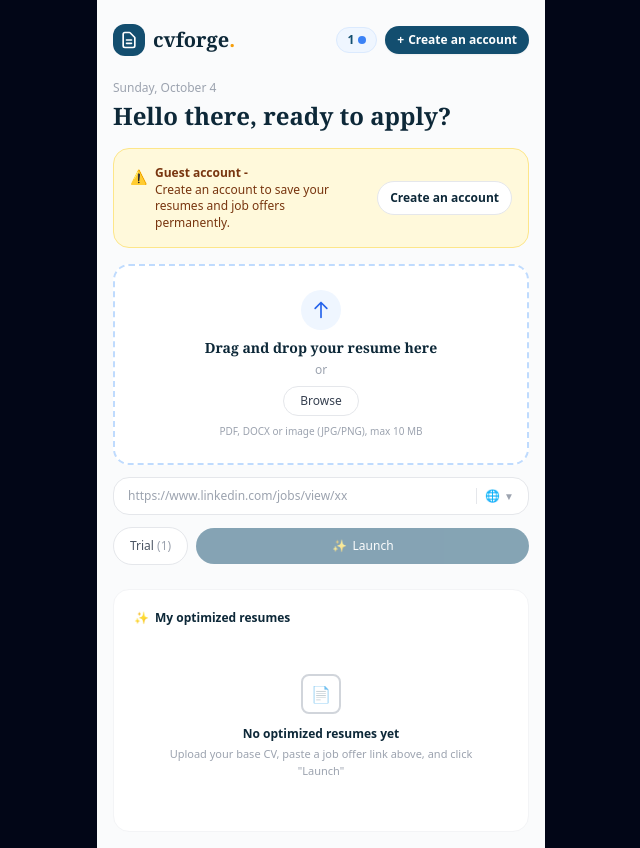
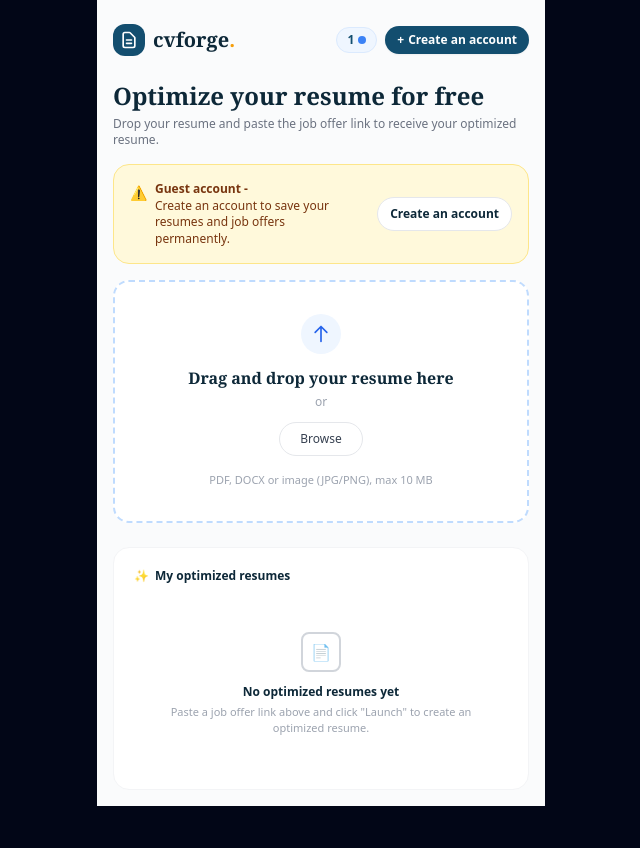
Before and after one commit to cvforgeapp-c/CVForge, a Next.js app: page /dashboard in a window 1280 px wide. Shown: the whole page, without its empty margins (319-959 px from the left). After the commit the page ends 806 px from the top, so only its background shows below. Built offline with nearby package versions, Linux system fonts and the light colour scheme.

Commit message:
fix: align dashboard states exact to screenshots (before upload, post upload card, and optimization progress)

```diff
--- a/app/dashboard/page.tsx
+++ b/app/dashboard/page.tsx
@@ -45,7 +45,6 @@ export default function Dashboard() {
     setFileError('')
     if (e.target.files && e.target.files[0]) {
       const file = e.target.files[0]
-      // Max 10MB validation
       if (file.size > 10 * 1024 * 1024) {
         setFileError('File size exceeds 10MB limit.')
         return
@@ -85,7 +84,7 @@ export default function Dashboard() {
         accept=".pdf,.docx,.doc,image/jpeg,image/png"
       />
 
-      {/* Header */}
+      {/* Top Header */}
       <header className="flex items-center justify-between py-2 mb-4">
         <Link href="/" className="flex items-center gap-2">
           <div className="bg-[#134e6f] p-1.5 rounded-xl text-white">
@@ -99,13 +98,21 @@ export default function Dashboard() {
         </Link>
 
         <div className="flex items-center gap-2">
+          {/* Credit Indicators */}
+          {user && (
+            <div className="bg-amber-50 text-amber-700 font-bold text-xs px-2.5 py-1 rounded-full flex items-center gap-1 border border-amber-200">
+              <span>0</span>
+              <span className="text-amber-500">🪙</span>
+            </div>
+          )}
           <div className="bg-blue-50 text-[#134e6f] font-bold text-xs px-2.5 py-1 rounded-full flex items-center gap-1 border border-blue-100">
             <span>1</span>
             <span className="w-2 h-2 rounded-full bg-blue-500 inline-block"></span>
           </div>
 
+          {/* User Email Badge / Account Button */}
           {user ? (
-            <div className="w-8 h-8 rounded-full bg-[#134e6f] text-amber-300 font-extrabold text-xs flex items-center justify-center shadow-sm">
+            <div className="w-8 h-8 rounded-full bg-[#134e6f] text-white font-extrabold text-xs flex items-center justify-center shadow-sm">
               {user.emailBadge}
             </div>
           ) : (
@@ -120,7 +127,19 @@ export default function Dashboard() {
         </div>
       </header>
 
-      {/* Date & Dynamic Greeting */}
+      {/* Dynamic Titles Depending on Upload State */}
+      {!uploadedFile ? (
+        /* STAGE 1: BEFORE UPLOAD */
+        <div className="mb-4">
+          <h1 className="font-serif font-extrabold text-2xl text-[#0d2838] mb-1">
+            Optimize your resume for free
+          </h1>
+          <p className="text-xs text-gray-500">
+            Drop your resume and paste the job offer link to receive your optimized resume.
+          </p>
+        </div>
+      ) : (
+        /* STAGE 2 & 3: AFTER UPLOAD */
         <div className="mb-4">
           <p className="text-xs text-gray-400 font-medium mb-1">
             {new Date().toLocaleDateString('en-US', { weekday: 'long', month: 'long', day: 'numeric' })}
@@ -129,8 +148,9 @@ export default function Dashboard() {
             {user ? `Hello ${user.firstName}, ready to apply?` : 'Hello there, ready to apply?'}
           </h1>
         </div>
+      )}
 
-      {/* Guest Warning Banner (Only for guests) */}
+      {/* Guest Warning Banner (Visible if not logged in) */}
       {!user && (
         <div className="bg-[#fff9db] border border-amber-200 rounded-2xl p-4 mb-4 flex items-center justify-between shadow-xs">
           <div className="flex items-start gap-2 max-w-[200px]">
@@ -149,15 +169,42 @@ export default function Dashboard() {
         </div>
       )}
 
-      {/* File Size Error Alert */}
+      {/* Error Alert */}
       {fileError && (
         <div className="bg-red-50 border border-red-200 text-red-700 text-xs rounded-xl p-3 mb-3 font-medium">
           {fileError}
         </div>
       )}
 
-      {/* Functional Base CV Upload Card */}
-      {uploadedFile ? (
+      {/* MAIN UPLOAD SECTION */}
+      {!uploadedFile ? (
+        /* Large Dropzone Box (Stage 1) */
+        <div
+          onClick={triggerFileInput}
+          className="border-2 border-dashed border-blue-200 bg-white rounded-2xl p-8 mb-6 text-center flex flex-col items-center justify-center cursor-pointer hover:border-blue-400 transition-colors shadow-2xs"
+        >
+          <div className="w-10 h-10 rounded-full bg-blue-50 text-blue-600 flex items-center justify-center mb-3">
+            <svg className="w-5 h-5" fill="none" stroke="currentColor" viewBox="0 0 24 24">
+              <path strokeLinecap="round" strokeLinejoin="round" strokeWidth="2" d="M5 10l7-7m0 0l7 7m-7-7v18" />
+            </svg>
+          </div>
+          <p className="font-serif font-bold text-base text-[#0d2838] mb-1">
+            Drag and drop your resume here
+          </p>
+          <span className="text-gray-400 text-xs mb-3">or</span>
+          <button
+            type="button"
+            className="bg-white border border-gray-200 text-gray-700 text-xs font-medium px-5 py-2 rounded-full shadow-2xs hover:bg-gray-50 transition-colors mb-4"
+          >
+            Browse
+          </button>
+          <p className="text-[11px] text-gray-400">
+            PDF, DOCX or image (JPG/PNG), max 10 MB
+          </p>
+        </div>
+      ) : (
+        /* Compact Base CV Card + Link Input + Launch Button (Stage 2 & 3) */
+        <>
           <div className="bg-white border border-blue-100 rounded-2xl p-3.5 mb-3 flex items-center justify-between shadow-2xs">
             <div className="flex items-center gap-3">
               <div className="w-9 h-10 border border-gray-200 rounded-lg bg-gray-50 flex items-center justify-center text-gray-400 font-semibold text-xs">
@@ -168,7 +215,7 @@ export default function Dashboard() {
                   YOUR BASE CV
                 </span>
                 <p className="text-xs font-bold text-[#0d2838] truncate max-w-[180px]">
-                {user ? user.firstName : 'Uploaded CV'}
+                  {user ? user.firstName : 'Base Resume'}
                 </p>
                 <p className="text-[11px] text-gray-400 truncate max-w-[180px]">
                   {uploadedFile.name}
@@ -178,7 +225,6 @@ export default function Dashboard() {
             <button
               type="button"
               onClick={triggerFileInput}
-            title="Upload a different resume"
               className="p-2 text-gray-400 hover:text-[#134e6f] transition-colors"
             >
               <svg className="w-4 h-4" fill="none" stroke="currentColor" viewBox="0 0 24 24">
@@ -186,34 +232,7 @@ export default function Dashboard() {
               </svg>
             </button>
           </div>
-      ) : (
-        /* Empty Upload Dropzone */
-        <div
-          onClick={triggerFileInput}
-          className="border-2 border-dashed border-blue-200 bg-white rounded-2xl p-6 mb-3 text-center flex flex-col items-center justify-center cursor-pointer hover:border-blue-400 transition-colors shadow-2xs"
-        >
-          <div className="w-10 h-10 rounded-full bg-blue-50 text-blue-600 flex items-center justify-center mb-2">
-            <svg className="w-5 h-5" fill="none" stroke="currentColor" viewBox="0 0 24 24">
-              <path strokeLinecap="round" strokeLinejoin="round" strokeWidth="2" d="M5 10l7-7m0 0l7 7m-7-7v18" />
-            </svg>
-          </div>
-          <p className="font-serif font-bold text-sm text-[#0d2838] mb-1">
-            Drag and drop your resume here
-          </p>
-          <span className="text-gray-400 text-xs mb-2">or</span>
-          <button
-            type="button"
-            className="bg-white border border-gray-200 text-gray-700 text-xs font-medium px-4 py-1.5 rounded-full shadow-2xs hover:bg-gray-50 transition-colors mb-2"
-          >
-            Browse
-          </button>
-          <p className="text-[10px] text-gray-400">
-            PDF, DOCX or image (JPG/PNG), max 10 MB
-          </p>
-        </div>
-      )}
 
-      {/* Job Offer Input & Launch Row */}
           <div className="space-y-3 mb-6">
             <div className="flex items-center border border-gray-200 rounded-2xl bg-white px-3.5 py-2.5 shadow-2xs focus-within:border-blue-400">
               <input
@@ -234,7 +253,7 @@ export default function Dashboard() {
               </div>
               <button
                 onClick={handleLaunch}
-            disabled={!jobUrl || !uploadedFile || isOptimizing}
+                disabled={!jobUrl || isOptimizing}
                 className="flex-1 bg-[#134e6f] hover:bg-[#0f3d57] disabled:opacity-50 text-white font-medium text-xs py-2.5 rounded-full transition-colors flex items-center justify-center gap-1.5 shadow-xs"
               >
                 <span>✨</span>
@@ -242,8 +261,10 @@ export default function Dashboard() {
               </button>
             </div>
           </div>
+        </>
+      )}
 
-      {/* Optimization Progress Stream */}
+      {/* MY OPTIMIZED RESUMES SECTION */}
       <div className="bg-white border border-gray-100 rounded-2xl p-5 shadow-2xs flex-1 flex flex-col">
         <div className="flex items-center gap-1.5 text-xs font-bold text-[#0d2838] mb-4">
           <span>✨</span>
@@ -251,6 +272,7 @@ export default function Dashboard() {
         </div>
 
         {isOptimizing ? (
+          /* Live Progress Box (Stage 3) */
           <div className="bg-[#fafbfc] border border-gray-100 rounded-2xl p-5 my-auto text-left space-y-3">
             <h3 className="font-serif font-bold text-base text-[#0d2838] mb-4">
               We&apos;re working on it.
@@ -277,6 +299,7 @@ export default function Dashboard() {
             })}
           </div>
         ) : (
+          /* Default Empty List Box */
           <div className="my-auto py-8 text-center flex flex-col items-center">
             <div className="w-10 h-10 border-2 border-gray-300 rounded-lg flex items-center justify-center mb-3 text-gray-300">
               📄
@@ -285,7 +308,7 @@ export default function Dashboard() {
               No optimized resumes yet
             </p>
             <p className="text-[11px] text-gray-400 max-w-xs leading-normal">
-              Upload your base CV, paste a job offer link above, and click &quot;Launch&quot;
+              Paste a job offer link above and click &quot;Launch&quot; to create an optimized resume.
             </p>
           </div>
         )}
```
Lines whose indentation alone changed are shown as unchanged.
